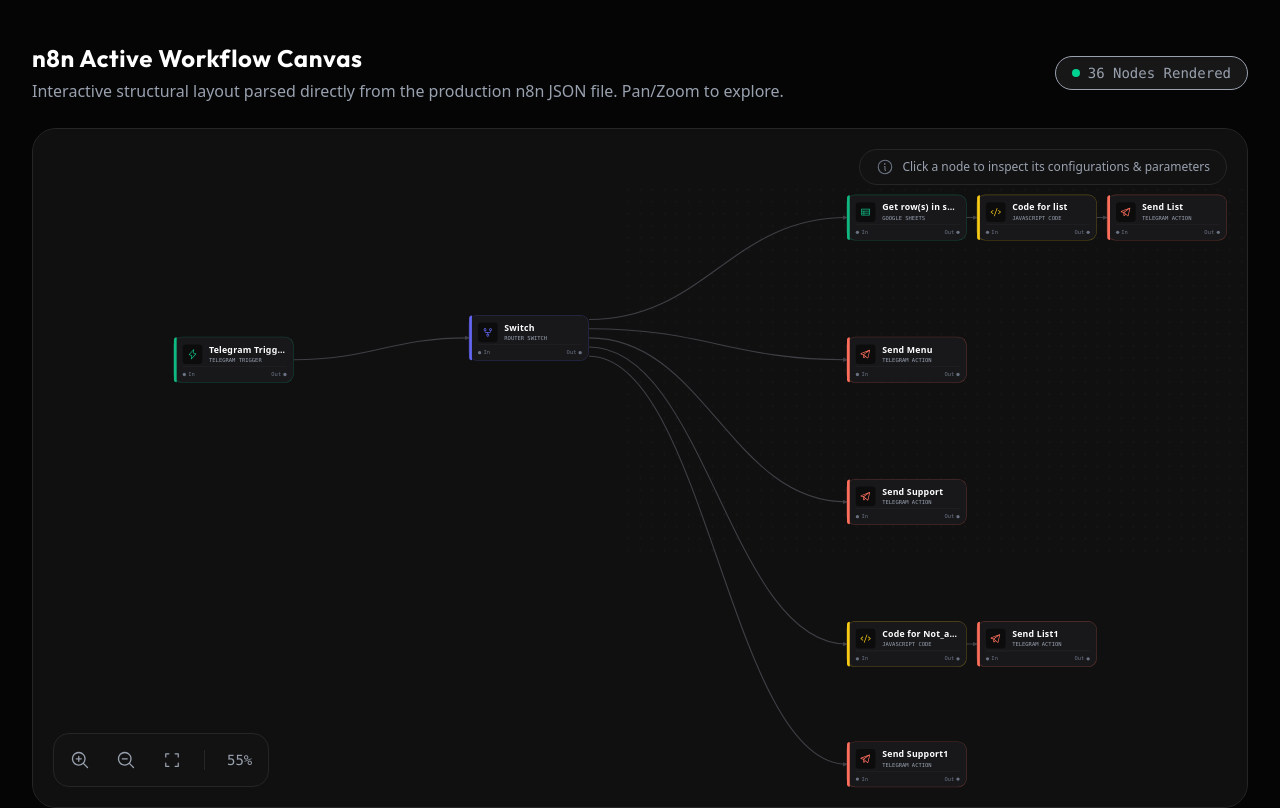
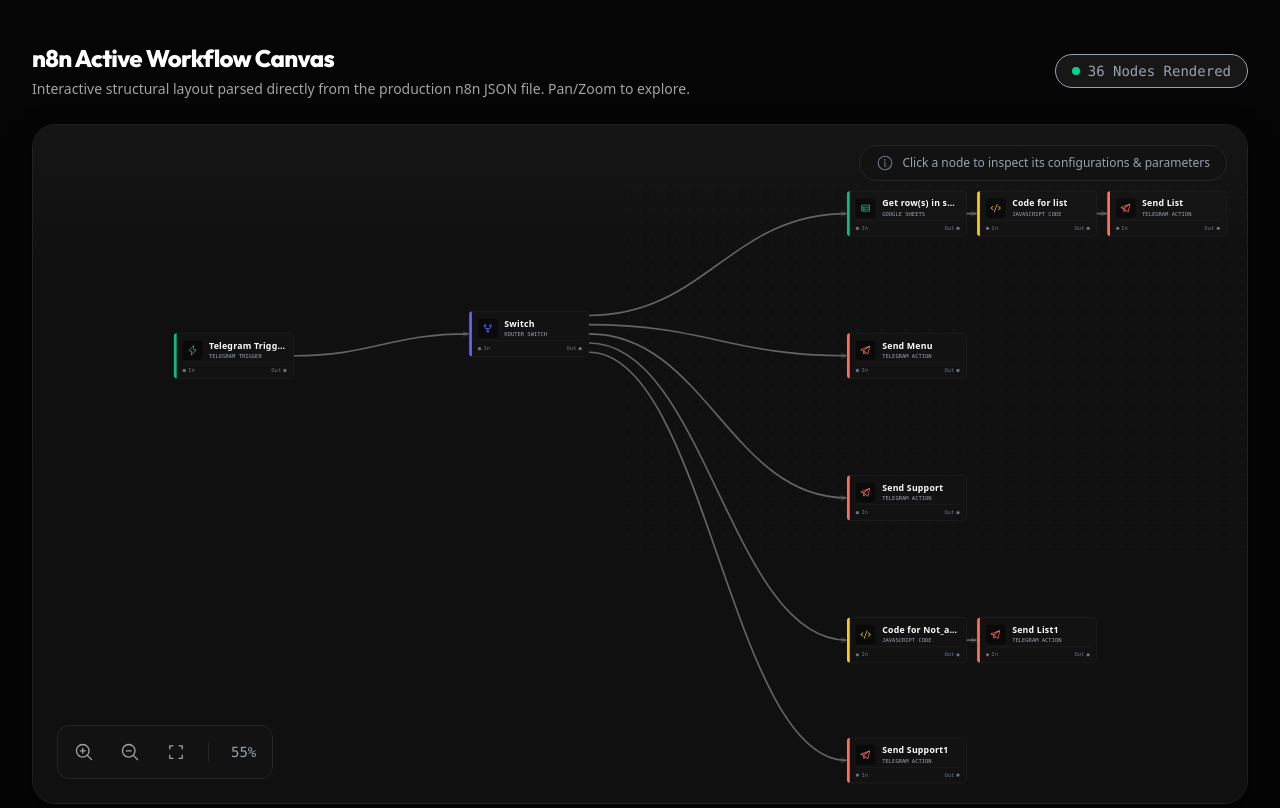
Before and after one commit to plut0n0tf0und/telegram-assistant-automation-portfolio, a Next.js app: page / in a window 1280 px wide. Shown: the part 500-1308 px from the top of the page. Built offline with nearby package versions, Linux system fonts and the light colour scheme.

Commit message:
Style: Visual enhancement of the Workflow Canvas section matching monochrome design system

```diff
--- a/src/app/globals.css
+++ b/src/app/globals.css
@@ -147,3 +147,160 @@
   border-color: var(--color-primary);
   box-shadow: 0 10px 24px rgba(0, 0, 0, 0.6);
 }
+
+/* --- Workflow Canvas Custom Styles --- */
+
+/* Canvas Container */
+.workflow-canvas-container {
+  display: flex;
+  flex-direction: column;
+  width: 100%;
+  height: 680px;
+  position: relative;
+  overflow: hidden;
+  user-select: none;
+  background: linear-gradient(
+    180deg,
+    rgba(255, 255, 255, 0.01) 0%,
+    rgba(255, 255, 255, 0) 100%
+  ), var(--color-surface);
+  border: 1px solid rgba(255, 255, 255, 0.08);
+  border-radius: 18px; /* Mobile first radius */
+  box-shadow: 0 8px 24px rgba(0, 0, 0, 0.55);
+  transition: var(--transition-smooth);
+}
+
+@media (min-width: 1024px) {
+  .workflow-canvas-container {
+    flex-direction: row;
+    border-radius: var(--radius-xl); /* 24px desktop radius */
+  }
+}
+
+.workflow-canvas-container:hover {
+  border-color: rgba(255, 255, 255, 0.16);
+  box-shadow: 0 16px 40px rgba(0, 0, 0, 0.7);
+}
+
+/* Premium Surface Finish Highlight */
+.workflow-canvas-container::before {
+  content: "";
+  position: absolute;
+  inset: 0;
+  border-radius: inherit;
+  background: linear-gradient(
+    180deg,
+    rgba(255, 255, 255, 0.025),
+    transparent 20%
+  );
+  pointer-events: none;
+  z-index: 10;
+}
+
+/* Zoom Controls Wrapper */
+.canvas-zoom-controls {
+  position: absolute;
+  bottom: 16px;
+  left: 16px;
+  display: flex;
+  align-items: center;
+  gap: 10px;
+  z-index: 20;
+  background: var(--color-surface-container);
+  border: 1px solid var(--color-outline);
+  padding: 8px;
+  border-radius: 12px;
+  transition: var(--transition-smooth);
+}
+
+@media (min-width: 1024px) {
+  .canvas-zoom-controls {
+    bottom: 24px;
+    left: 24px;
+  }
+}
+
+.canvas-zoom-btn {
+  padding: 8px;
+  color: var(--color-on-surface-variant);
+  border-radius: 8px;
+  background: transparent;
+  border: none;
+  cursor: pointer;
+  transition: var(--transition-smooth);
+  display: flex;
+  align-items: center;
+  justify-content: center;
+}
+
+.canvas-zoom-btn:hover {
+  color: var(--color-primary);
+  background: var(--color-surface-container-high);
+}
+
+/* Responsive Inspector Padding */
+.canvas-inspector-padding {
+  padding: 16px;
+}
+@media (min-width: 1024px) {
+  .canvas-inspector-padding {
+    padding: 24px;
+  }
+}
+
+/* Workflow Node Styling */
+.workflow-node {
+  background: var(--color-surface-container) !important;
+  border: 1px solid var(--color-outline) !important;
+  border-radius: 8px;
+  transition: var(--transition-smooth) !important;
+}
+
+.workflow-node:hover {
+  border-color: var(--color-primary) !important;
+  background: var(--color-surface-container-high) !important;
+}
+
+.workflow-node.is-selected {
+  border-color: var(--color-primary) !important;
+  background: var(--color-surface-container-high) !important;
+  box-shadow:
+    0 0 0 1px rgba(255, 255, 255, 0.15),
+    0 8px 20px rgba(0, 0, 0, 0.5) !important;
+  z-index: 20;
+}
+
+/* Connection Paths */
+.workflow-connection-path {
+  stroke: #ffffff;
+  stroke-width: 3.0px; /* Increased by 1px from 2.0px */
+  opacity: 0.35;
+  transition: opacity 0.2s cubic-bezier(0.4, 0, 0.2, 1), stroke-width 0.2s cubic-bezier(0.4, 0, 0.2, 1);
+}
+
+/* Hover Canvas */
+.workflow-canvas-container:hover .workflow-connection-path {
+  opacity: 0.55;
+}
+
+/* Primary active route (hovered/selected node connection) */
+.workflow-connection-path.is-active {
+  stroke-width: 3.5px; /* Increased by 1px from 2.5px */
+  opacity: 0.9 !important;
+}
+
+/* Arrow Markers */
+.workflow-arrow-default {
+  fill: #ffffff;
+  opacity: 0.35;
+  transition: opacity 0.2s cubic-bezier(0.4, 0, 0.2, 1);
+}
+
+.workflow-canvas-container:hover .workflow-arrow-default {
+  opacity: 0.55;
+}
+
+.workflow-arrow-active {
+  fill: #ffffff;
+  opacity: 0.9;
+}
--- a/src/app/page.tsx
+++ b/src/app/page.tsx
@@ -81,10 +81,10 @@
       <section className="space-y-6">
         <div className="flex flex-col sm:flex-row items-start sm:items-center justify-between gap-4">
           <div className="space-y-1">
-            <h2 className="text-xl sm:text-2xl font-bold text-white tracking-wide">
+            <h2 className="text-xl sm:text-2xl font-extrabold tracking-[-0.03em] text-white">
               n8n Active Workflow Canvas
             </h2>
-            <p className="text-base text-gray-400 leading-relaxed">
+            <p className="text-sm text-[var(--color-on-surface-variant)] leading-relaxed">
               Interactive structural layout parsed directly from the production n8n JSON file. Pan/Zoom to explore.
             </p>
           </div>
--- a/src/components/WorkflowCanvas.tsx
+++ b/src/components/WorkflowCanvas.tsx
@@ -275,7 +275,7 @@
   };
 
   return (
-    <div className="flex flex-col lg:flex-row w-full h-[680px] bg-[#141414] border border-[var(--color-outline)] rounded-[var(--radius-xl)] overflow-hidden relative select-none">
+    <div className="workflow-canvas-container">
 
       {/* Canvas Area (Wheel zoom disabled, styled with n8n dot grid pattern) */}
       <div
@@ -298,24 +298,24 @@
         />
 
         {/* Floating Controls */}
-        <div className="absolute bottom-5 left-5 flex items-center gap-2.5 z-20 bg-[var(--color-surface-container)] border border-[var(--color-outline)] p-2 rounded-lg">
+        <div className="canvas-zoom-controls">
           <button
             onClick={() => setScale(s => Math.min(s * 1.25, 2.0))}
-            className="canvas-control-btn p-2 text-gray-400 hover:text-white rounded hover:bg-white/10 transition-colors"
+            className="canvas-zoom-btn"
             title="Zoom In"
           >
             <MagnifyingGlassPlus className="w-5 h-5" />
           </button>
           <button
             onClick={() => setScale(s => Math.max(s / 1.25, 0.15))}
-            className="canvas-control-btn p-2 text-gray-400 hover:text-white rounded hover:bg-white/10 transition-colors"
+            className="canvas-zoom-btn"
             title="Zoom Out"
           >
             <MagnifyingGlassMinus className="w-5 h-5" />
           </button>
           <button
             onClick={fitToView}
-            className="canvas-control-btn p-2 text-gray-400 hover:text-white rounded hover:bg-white/10 transition-colors"
+            className="canvas-zoom-btn"
             title="Fit to Screen"
           >
             <CornersOut className="w-5 h-5" />
@@ -348,7 +348,7 @@
                 markerHeight="6"
                 orient="auto-start-reverse"
               >
-                <path d="M 0 1.5 L 8 5 L 0 8.5 z" fill="#3f3f46" />
+                <path d="M 0 1.5 L 8 5 L 0 8.5 z" className="workflow-arrow-default" />
               </marker>
               <marker
                 id="arrow-hover"
@@ -359,28 +359,20 @@
                 markerHeight="6"
                 orient="auto-start-reverse"
               >
-                <path d="M 0 1.5 L 8 5 L 0 8.5 z" fill="#fff" />
+                <path d="M 0 1.5 L 8 5 L 0 8.5 z" className="workflow-arrow-active" />
               </marker>
             </defs>
             {getRenderedConnections().map((path) => {
-              const isHovered = hoveredNode === path.source || hoveredNode === path.target;
-
-              let strokeColor = "#3f3f46"; // n8n default connection grey line
-              let strokeWidth = 2.0;
-              if (isHovered) {
-                strokeColor = "#ffffff";
-                strokeWidth = 2.5;
-              }
+              const isActive = (hoveredNode && (hoveredNode === path.source || hoveredNode === path.target)) ||
+                               (selectedNode && (selectedNode.name === path.source || selectedNode.name === path.target));
 
               return (
                 <path
                   key={path.key}
                   d={path.d}
                   fill="none"
-                  stroke={strokeColor}
-                  strokeWidth={strokeWidth}
-                  markerEnd={isHovered ? "url(#arrow-hover)" : "url(#arrow)"}
-                  className="transition-colors duration-150"
+                  className={`workflow-connection-path ${isActive ? "is-active" : ""}`}
+                  markerEnd={isActive ? "url(#arrow-hover)" : "url(#arrow)"}
                 />
               );
             })}
@@ -406,13 +398,9 @@
                   height: nodeHeight,
                   position: "absolute"
                 }}
-                className={`interactive-node absolute rounded-lg border ${
-                  isSelected
-                    ? "border-white bg-[#1a1a1a] shadow-[0_0_12px_rgba(255,255,255,0.15)] z-20"
-                    : isHovered
-                      ? "border-neutral-500 bg-[#161616] z-10"
-                      : `${style.border} ${style.bg}`
-                } pl-4 pr-3 py-3 transition-all duration-200 select-none cursor-pointer flex flex-col justify-between ${
+                className={`interactive-node workflow-node absolute pl-4 pr-3 py-3 select-none cursor-pointer flex flex-col justify-between ${
+                  isSelected ? "is-selected" : ""
+                } ${
                   isDimmed ? "opacity-25" : "opacity-100"
                 } ${node.disabled ? "opacity-35 filter grayscale" : ""}`}
                 onClick={() => setSelectedNode(node)}
@@ -467,7 +455,7 @@
         {selectedNode && (
           <>
             {/* Inspector Header */}
-            <div className="p-5 border-b border-[var(--color-outline)] flex items-center justify-between bg-black/10">
+            <div className="canvas-inspector-padding border-b border-[var(--color-outline)] flex items-center justify-between bg-black/10">
               <div className="flex items-center gap-3">
                 <div className={`p-2 rounded bg-black/40 ${getNodeStyle(selectedNode.type).color}`}>
                   {React.createElement(getNodeStyle(selectedNode.type).icon, { className: "w-5 h-5" })}
@@ -490,7 +478,7 @@
             </div>
 
             {/* Inspector Body */}
-            <div className="flex-1 overflow-y-auto p-5 space-y-5 custom-scrollbar text-base select-text">
+            <div className="flex-1 overflow-y-auto canvas-inspector-padding space-y-5 custom-scrollbar text-base select-text">
               {/* Type Metadata */}
               <div>
                 <span className="text-[10px] font-mono text-gray-500 uppercase tracking-wider block">Node Type ID</span>
```
